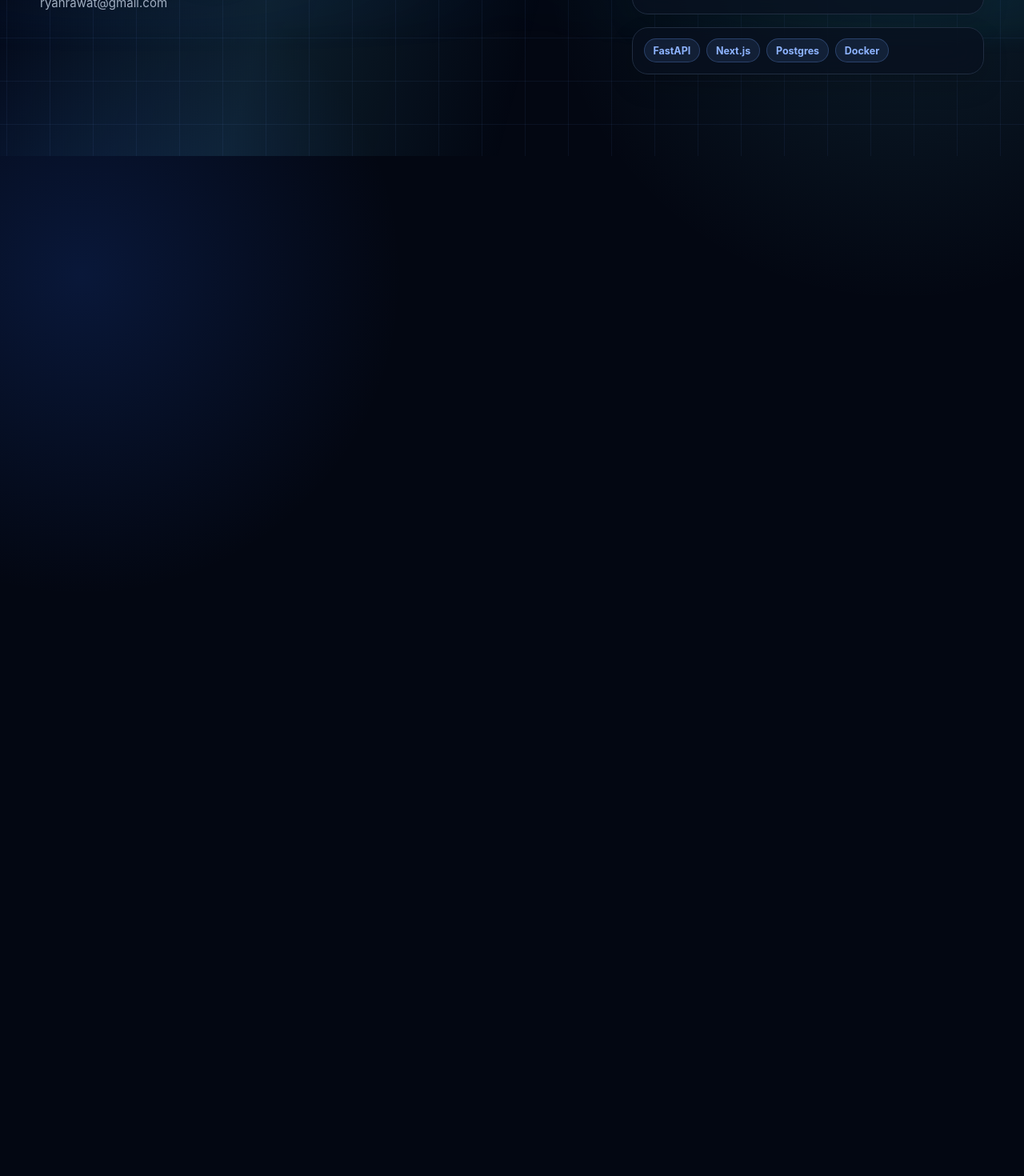
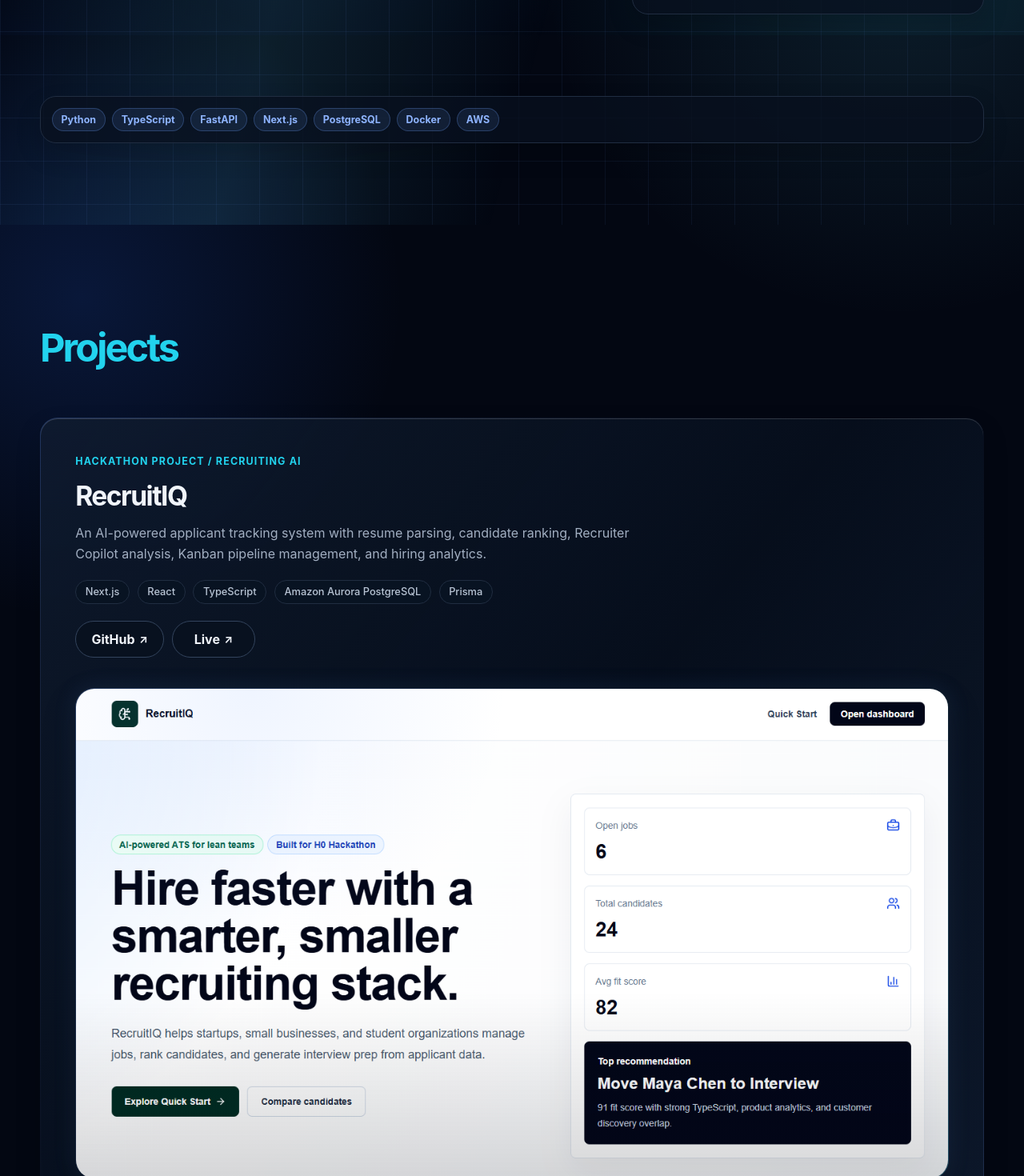
Before and after one commit to jumbomuffin101/Portfolio, a React (Create React App) app: page / in a window 1280 px wide. Shown: the part 900-2370 px from the top of the page at 80% size. Built offline with nearby package versions, Linux system fonts and the light colour scheme.

Commit message:
Improve portfolio performance and hero stack layout

```diff
--- a/src/App.css
+++ b/src/App.css
@@ -21,7 +21,7 @@
   z-index: 100;
   border-bottom: 1px solid var(--border);
   background: var(--header-bg);
-  backdrop-filter: blur(18px);
+  backdrop-filter: blur(10px);
 }
 
 .header-shell {
@@ -133,6 +133,8 @@
 .section {
   position: relative;
   padding: clamp(6rem, 10vw, 8.75rem) 0 0;
+  content-visibility: auto;
+  contain-intrinsic-size: auto 900px;
 }
 
 .section + .section::before {
@@ -205,7 +207,6 @@ p {
     radial-gradient(circle at 14% 18%, var(--accent-faint), transparent 29rem);
   background-size: 54px 54px, 54px 54px, auto, auto, auto, auto;
   content: "";
-  animation: hero-grid-drift 18s ease-in-out infinite alternate;
   pointer-events: none;
 }
 
@@ -474,7 +475,6 @@ p {
   border-radius: 999px;
   background: radial-gradient(circle, var(--accent-glow), transparent 67%);
   content: "";
-  filter: blur(12px);
 }
 
 .portrait-panel {
@@ -487,7 +487,6 @@ p {
   box-shadow: var(--shadow), 0 0 50px var(--accent-faint);
   overflow: hidden;
   padding: 0.8rem;
-  backdrop-filter: blur(16px);
   transition: border-color var(--transition), box-shadow var(--transition), transform var(--transition);
 }
 
@@ -497,7 +496,6 @@ p {
   border-radius: 20px;
   background: var(--card-glass);
   box-shadow: var(--shadow-soft);
-  backdrop-filter: blur(16px);
 }
 
 .terminal-card {
@@ -543,9 +541,16 @@ p {
 
 .floating-stack {
   display: flex;
-  flex-wrap: wrap;
+  grid-column: 1 / -1;
+  flex-wrap: nowrap;
   gap: 0.5rem;
+  overflow-x: auto;
   padding: 0.85rem;
+  scrollbar-width: thin;
+}
+
+.floating-stack span {
+  flex: 0 0 auto;
 }
 
 .floating-stack span,
@@ -636,7 +641,6 @@ p {
   background: var(--card-glass);
   box-shadow: 0 4px 20px rgba(21, 38, 70, 0.035);
   padding: clamp(1.55rem, 3.5vw, 2.2rem);
-  backdrop-filter: blur(14px);
   transition: border-color var(--transition), background var(--transition), box-shadow var(--transition), transform var(--transition);
 }
 
@@ -737,7 +741,6 @@ p {
     linear-gradient(128deg, var(--accent-border), transparent 52%, var(--accent-border)) border-box;
   padding: clamp(1.7rem, 4vw, 2.7rem);
   box-shadow: var(--shadow-soft), inset 0 1px 0 rgba(255, 255, 255, 0.16);
-  backdrop-filter: blur(16px);
   transition: border-color var(--transition), box-shadow var(--transition), transform var(--transition);
 }
 
@@ -769,7 +772,7 @@ p {
   height: 100%;
   object-fit: cover;
   object-position: top center;
-  transition: transform 320ms ease, filter var(--transition);
+  transition: transform 260ms ease;
 }
 
 .project-header {
@@ -842,7 +845,6 @@ p {
     linear-gradient(145deg, var(--border), transparent 45%, var(--accent-border)) border-box;
   box-shadow: 0 8px 26px rgba(21, 38, 70, 0.04);
   padding: clamp(1.3rem, 2.5vw, 1.6rem);
-  backdrop-filter: blur(14px);
   transition: border-color var(--transition), box-shadow var(--transition), transform var(--transition);
 }
 
@@ -876,7 +878,6 @@ p {
   border-radius: var(--radius-large);
   background: var(--card-glass);
   padding: clamp(1.35rem, 3vw, 2rem);
-  backdrop-filter: blur(14px);
   transition: border-color var(--transition), box-shadow var(--transition);
 }
 
@@ -957,7 +958,6 @@ p {
     linear-gradient(110deg, var(--accent-border), transparent 48%, var(--accent-border)) border-box;
   padding: clamp(1.65rem, 4vw, 2.6rem);
   box-shadow: var(--shadow-soft);
-  backdrop-filter: blur(14px);
   transition: border-color var(--transition), box-shadow var(--transition);
 }
 
@@ -1016,7 +1016,6 @@ p {
   }
 
   .project-case:hover .project-preview img {
-    filter: saturate(1.08) contrast(1.03);
     transform: scale(1.025);
   }
 
@@ -1026,41 +1025,6 @@ p {
     border-color: var(--accent-border);
     box-shadow: var(--shadow-hover);
     transform: translateY(-2px);
-  }
-}
-
-@supports (animation-timeline: view()) {
-  .section-heading,
-  .project-case,
-  .skill-card,
-  .experience-card,
-  .credential-card,
-  .contact-panel {
-    animation: reveal-up both;
-    animation-timeline: view();
-    animation-range: entry 8% cover 28%;
-  }
-}
-
-@keyframes reveal-up {
-  from {
-    opacity: 0;
-    transform: translateY(18px);
-  }
-
-  to {
-    opacity: 1;
-    transform: translateY(0);
-  }
-}
-
-@keyframes hero-grid-drift {
-  from {
-    background-position: 0 0, 0 0, center, center, center, center;
-  }
-
-  to {
-    background-position: 26px 18px, 18px 26px, center, center, center, center;
   }
 }
 
--- a/src/App.js
+++ b/src/App.js
@@ -237,12 +237,12 @@ function Hero() {
             <p className="terminal-label">currently building</p>
             <code>backend APIs + LLM guardrails + product dashboards</code>
           </div>
-          <div className="floating-stack" aria-label="Core technologies">
-            {["FastAPI", "Next.js", "Postgres", "Docker"].map((tech) => (
-              <span key={tech}>{tech}</span>
-            ))}
-          </div>
         </aside>
+        <div className="floating-stack" aria-label="Core technologies">
+          {coreStack.map((tech) => (
+            <span key={tech}>{tech}</span>
+          ))}
+        </div>
       </div>
     </section>
   );
@@ -291,7 +291,7 @@ function ExperienceItem({ item, index }) {
   );
 }
 
-function ProjectCaseStudy({ project, index }) {
+function ProjectCaseStudy({ project }) {
   const primaryTech = project.stack.slice(0, 5);
 
   return (
@@ -324,7 +324,8 @@ function ProjectCaseStudy({ project, index }) {
         <img
           src={project.image}
           alt={`${project.title} interface preview`}
-          loading={index < 2 ? "eager" : "lazy"}
+          loading="lazy"
+          decoding="async"
         />
       </div>
     </article>
@@ -340,9 +341,9 @@ function SkillsPanel() {
         ))}
       </div>
       <div className="skills-grid">
-        {Object.entries(skills).map(([group, values]) => (
+        {Object.entries(skills).map(([group, values], index) => (
           <article key={group} className="skill-card">
-            <p className="skill-index">{String(values.length).padStart(2, "0")}</p>
+            <p className="skill-index">{String(index + 1).padStart(2, "0")}</p>
             <h3>{group}</h3>
             <div className="tag-row">
               {values.map((value) => (
@@ -451,11 +452,10 @@ export default function App() {
           title="Projects"
         >
           <div className="project-stack">
-            {projects.map((project, index) => (
+            {projects.map((project) => (
               <ProjectCaseStudy
                 key={project.title}
                 project={project}
-                index={index}
               />
             ))}
           </div>
--- a/src/index.css
+++ b/src/index.css
@@ -98,7 +98,6 @@ body::before {
     linear-gradient(90deg, rgba(112, 162, 255, 0.025) 1px, transparent 1px);
   background-size: 32px 32px, 64px 64px, 64px 64px;
   content: "";
-  animation: page-pattern-drift 22s linear infinite;
   mask-image: radial-gradient(circle at 50% 0%, black, transparent 72%);
   pointer-events: none;
 }
@@ -113,19 +112,8 @@ body::after {
     radial-gradient(ellipse at 20% 78%, rgba(59, 130, 246, 0.1), transparent 38rem),
     radial-gradient(ellipse at 84% 92%, rgba(34, 211, 238, 0.08), transparent 34rem);
   content: "";
-  filter: blur(18px);
-  opacity: 0.9;
+  opacity: 0.72;
   pointer-events: none;
-}
-
-@keyframes page-pattern-drift {
-  from {
-    background-position: 0 0, 0 0, 0 0;
-  }
-
-  to {
-    background-position: 28px 18px, 64px 32px, 32px 64px;
-  }
 }
 
 .site-header,
```
Also changed, not shown: 1 other file (tests, documents, lock files or other folders).
